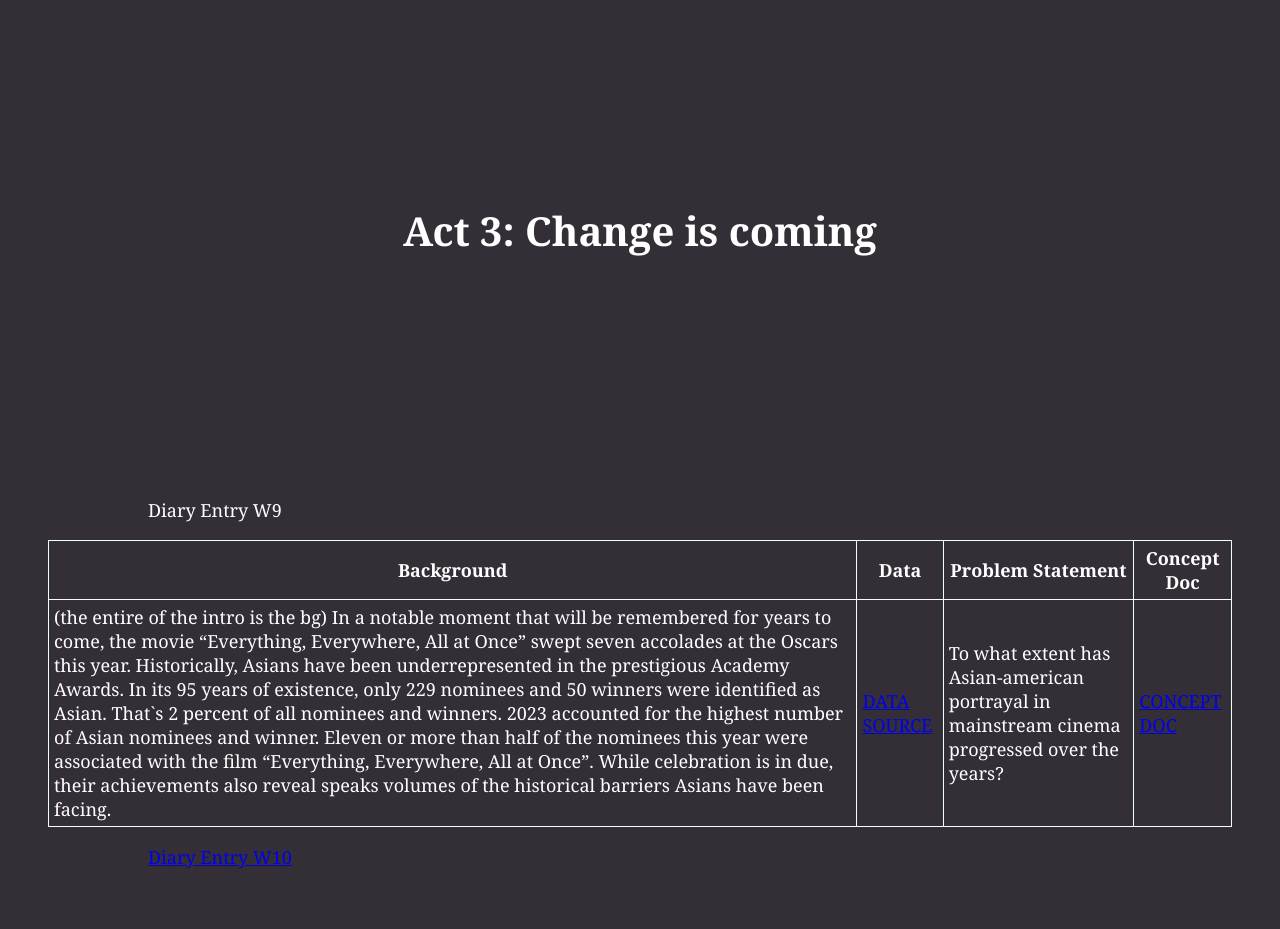
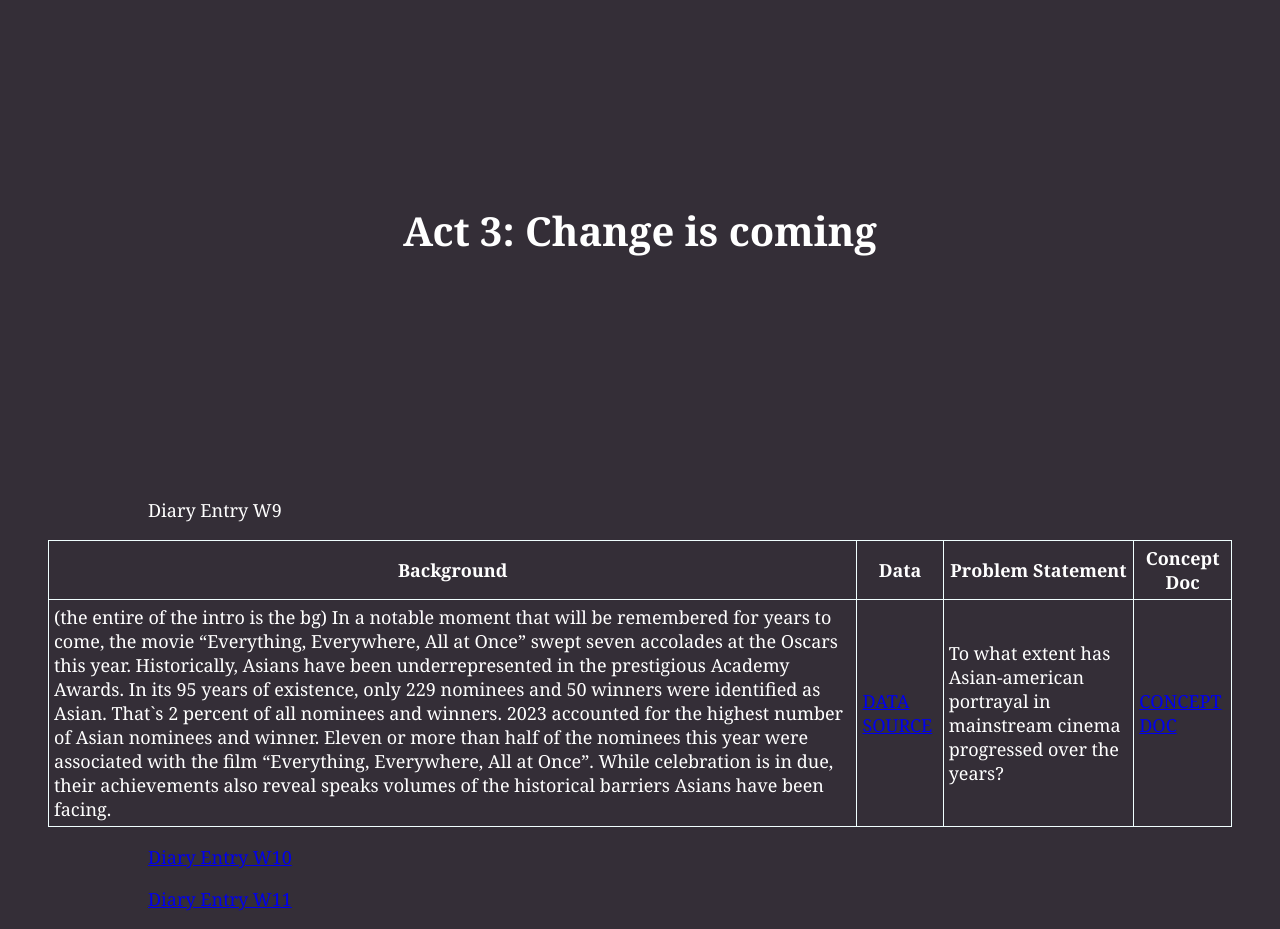
Before and after one commit to leejiaren-nm2207/leejiaren-nm2207.github.io, a plain HTML site: page index.html in a window 1280 px wide. Shown: the part 8004-8933 px from the top of the page. Before the commit the page ends 8891 px from the top, so only its background shows below. Drawn offline with nearby package versions, Linux system fonts and the light colour scheme.

Commit message:
W11 Diary Entry

```diff
--- a/index.html
+++ b/index.html
@@ -126,6 +126,7 @@
 
       </table>
       <p><a href="https://docs.google.com/document/d/1UqVcck2RY4USzZTlS52m0n54dxXCUUjxWTmeRCQvbeA/edit?usp=sharing">Diary Entry W10</a></p>
+     <p><a href="https://docs.google.com/document/d/1fx1-WcLYDi9M-rM4Giu9lQWH0pVONWhQk9DvziHUIk4/edit?usp=sharing">Diary Entry W11</a></p>
     </div>
 
   </body>
```
